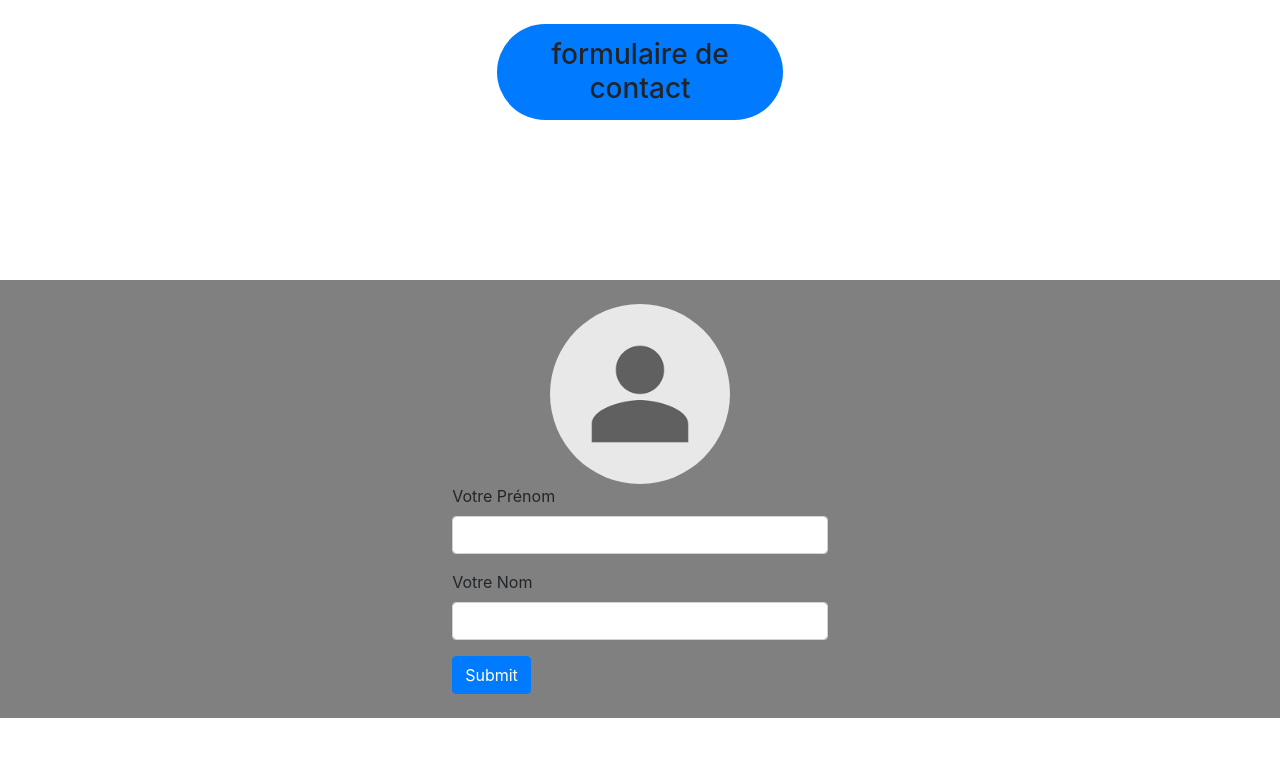
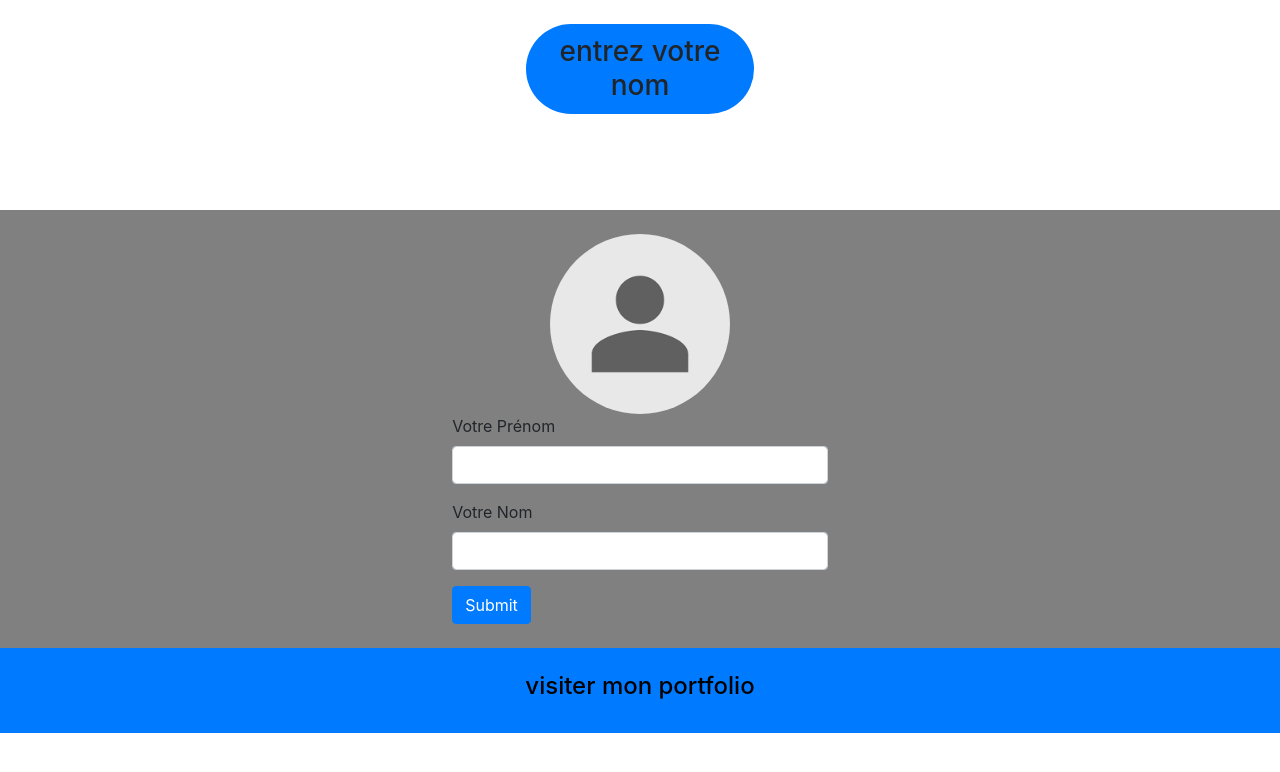
Before and after one commit to MaGameQc/Projet-login-php, a PHP site: page /login.php in a window 1280 px wide. Shown: the top 772 px of the page. Run offline with PHP 8.4, Linux system fonts and the light colour scheme.

Commit message:
polissage de l'interface

```diff
--- /dev/null
+++ b/footer.php
@@ -0,0 +1,13 @@
+
+
+      <div class="container-fluid p-0 h-auto" style="position: float; bottom:0px;">
+
+        <div class="row m-0" style="background-color: #007bff; ">
+
+            <a href="http://www.diemeto.providedspace.com" class="mx-auto p-4"><h4 style="color:black;">visiter mon portfolio</h4></a>
+
+          </div>
+
+
+
+      </div>
--- a/login.php
+++ b/login.php
@@ -38,7 +38,7 @@
 
             <div class="mx-auto ">
 
-                <h3 style="background-color: #007bff; padding: 5%; text-align:center;" class="rounded-pill">formulaire de contact</h3>
+                <h3 style="background-color: #007bff; padding: 5%; text-align:center;" class="rounded-pill">entrez votre nom</h3>
 
             </div>
 
@@ -47,10 +47,10 @@
 
       </div>
 
-      <div class="container-fluid p-4 " style="margin-top : 10%; background: grey;">
+      <div class="container-fluid p-4 " style="margin-top : 5%; background: grey;">
 
           <div class="row">
-                <div class="col-sm-2 col-xl-2  mx-auto ">
+                <div class="col-sm-2 col-xl-2  mx-auto " style="text-align:center;">
 
                   <img src="avatar.png" class="img-fluid rounded-circle " alt="Responsive image">
 
@@ -86,6 +86,7 @@
       </div>
 
 
+      <?php include "footer.php" ?>
 
 
 
```
